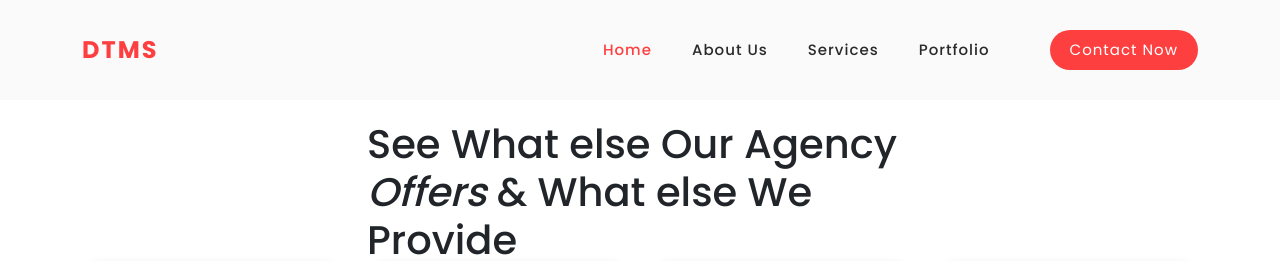
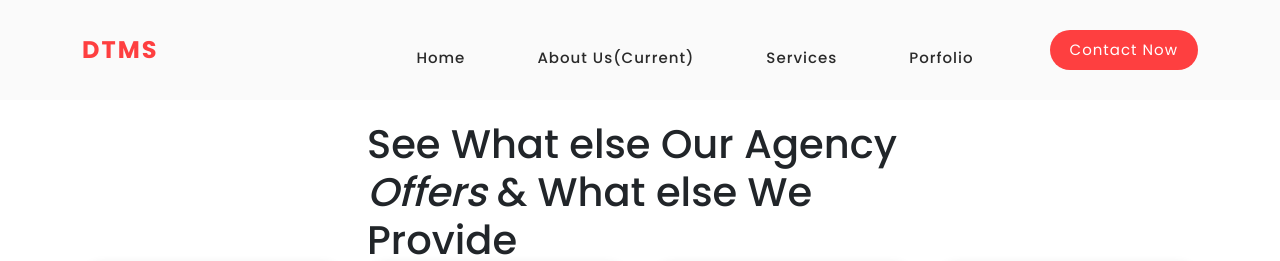
Before and after one commit to chavansuman/digitech-landing-page, a plain HTML site: page digital-marketing.html in a window 1280 px wide. Shown: the top 261 px of the page. Drawn offline with Linux system fonts and the light colour scheme.

Commit message:
Update digital-marketing.html

```diff
--- a/digital-marketing.html
+++ b/digital-marketing.html
@@ -57,12 +57,12 @@ https://templatemo.com/tm-562-space-dynamic
             <!-- ***** Logo End ***** -->
             <!-- ***** Menu Start ***** -->
             <ul class="nav">
-              <li class="scroll-to-section"><a href="#top" class="active">Home</a></li>
-              <li class="scroll-to-section"><a href="#about">About Us</a></li>
-              <li class="scroll-to-section"><a href="#services">Services</a></li>
-              <li class="scroll-to-section"><a href="#portfolio">Portfolio</a></li>
-              <li class="scroll-to-section"><div class="main-red-button"><a href="#contact">Contact Now</a></div></li>
-            </ul>
+		    <li class="nav-item active"><a class="nav-link" href="index.html">Home</a>
+		    <li class="nav-item active"><a class="nav-link" href="about-digitech-marketing-solution-dtms.html">About Us<span class="sr-only">(current)</span></a>
+		    <li class="nav-item active"><a class="nav-link" href="services.html">Services</a>
+		    <li class="nav-item active"><a class="nav-link" href="digital-marketing.html">Porfolio</a>
+		    <li class="scroll-to-section"><div class="main-red-button"><a href="#contact">Contact Now</a></div></li>
+		    </ul>
             <a class='menu-trigger'>
                 <span>Menu</span>
             </a>
```
